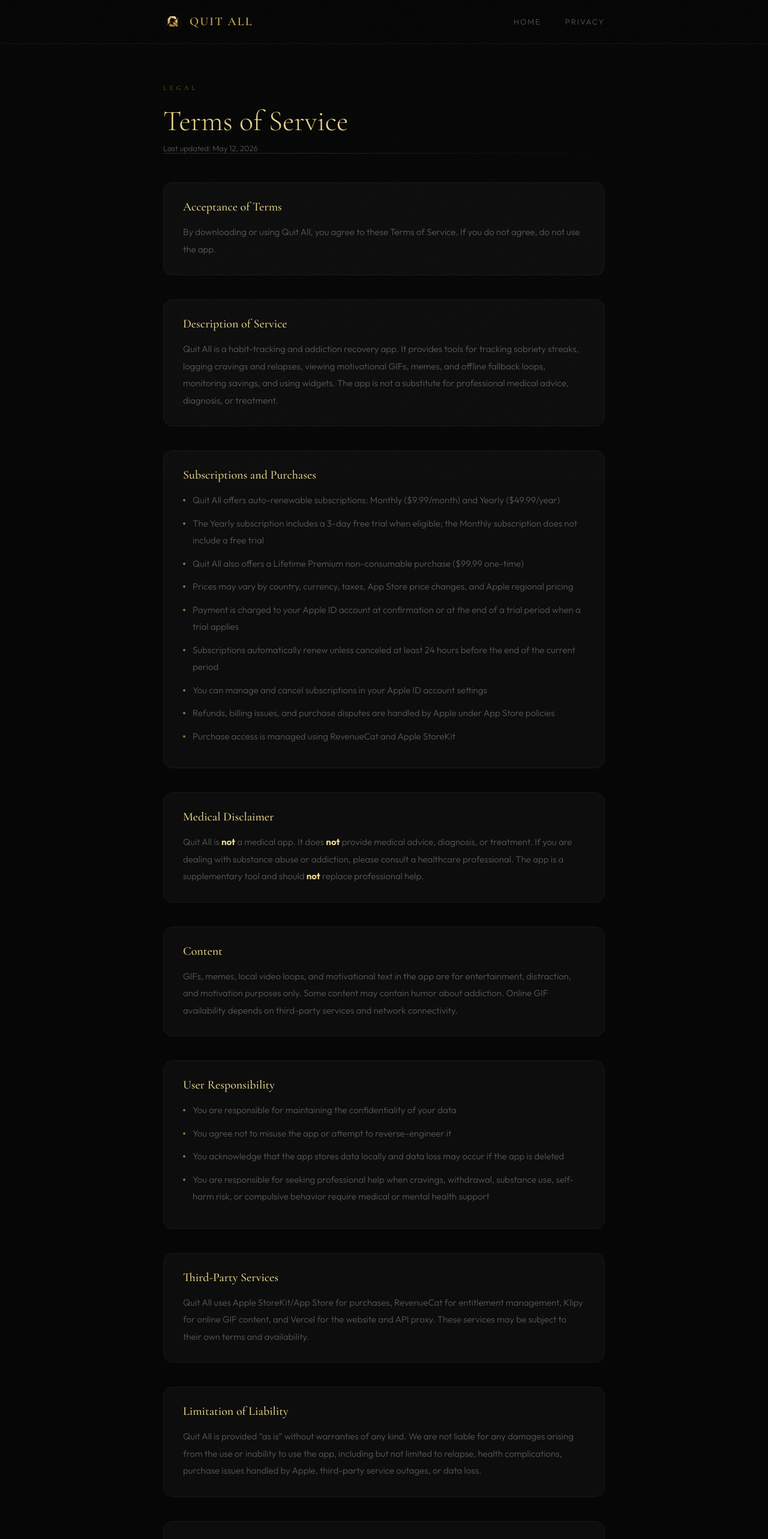
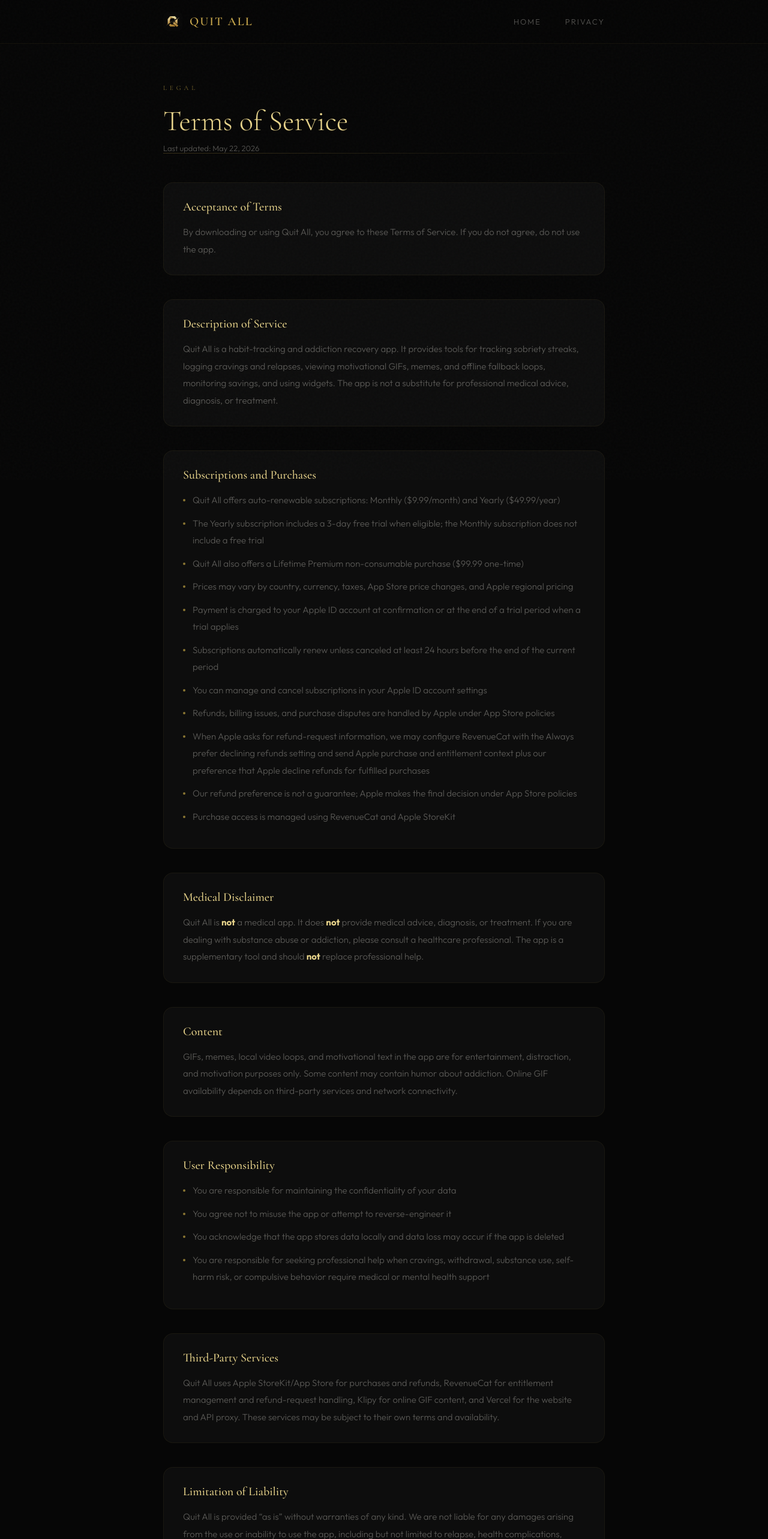
Before and after one commit to apoorvdarshan/quit-all, a Next.js app in the folder web/: page /terms in a window 1280 px wide. Shown: the top 2566 px of the page at 60% size. Built offline with nearby package versions, Linux system fonts and the light colour scheme.

Commit message:
Update refund handling legal copy

```diff
--- a/web/src/app/terms/page.tsx
+++ b/web/src/app/terms/page.tsx
@@ -34,6 +34,8 @@
       "Subscriptions automatically renew unless canceled at least 24 hours before the end of the current period",
       "You can manage and cancel subscriptions in your Apple ID account settings",
       "Refunds, billing issues, and purchase disputes are handled by Apple under App Store policies",
+      "When Apple asks for refund-request information, we may configure RevenueCat with the Always prefer declining refunds setting and send Apple purchase and entitlement context plus our preference that Apple decline refunds for fulfilled purchases",
+      "Our refund preference is not a guarantee; Apple makes the final decision under App Store policies",
       "Purchase access is managed using RevenueCat and Apple StoreKit",
     ],
   },
@@ -57,7 +59,7 @@
   },
   {
     title: "Third-Party Services",
-    content: "Quit All uses Apple StoreKit/App Store for purchases, RevenueCat for entitlement management, Klipy for online GIF content, and Vercel for the website and API proxy. These services may be subject to their own terms and availability.",
+    content: "Quit All uses Apple StoreKit/App Store for purchases and refunds, RevenueCat for entitlement management and refund-request handling, Klipy for online GIF content, and Vercel for the website and API proxy. These services may be subject to their own terms and availability.",
   },
   {
     title: "Limitation of Liability",
@@ -94,7 +96,7 @@
         <motion.div className="legal-header" initial="hidden" animate="visible">
           <motion.p variants={fadeUp} custom={0} className="legal-label">Legal</motion.p>
           <motion.h1 variants={fadeUp} custom={1} className="legal-title">Terms of Service</motion.h1>
-          <motion.p variants={fadeUp} custom={2} className="legal-date">Last updated: May 12, 2026</motion.p>
+          <motion.p variants={fadeUp} custom={2} className="legal-date">Last updated: May 22, 2026</motion.p>
         </motion.div>
 
         <motion.div className="legal-divider" initial={{ scaleX: 0 }} animate={{ scaleX: 1 }}
```
Also changed, not shown: web/src/app/privacy/page.tsx (+4 -4 lines).
